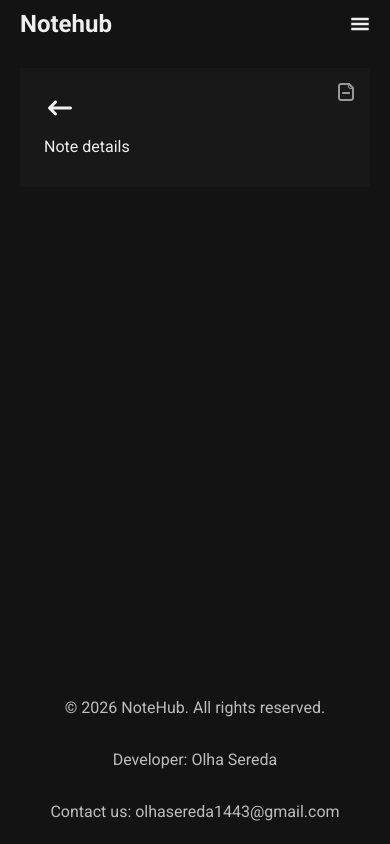
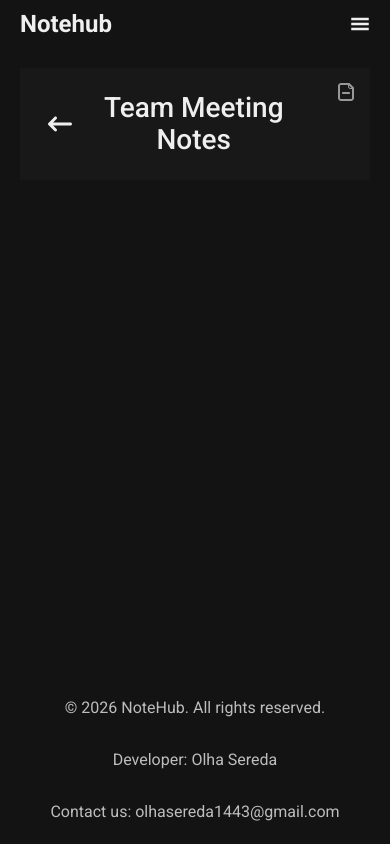
Before and after one commit to hellvita/notehub-helvita, a Next.js app: page /notes/1 in a window 390 px wide. Built offline with nearby package versions, Linux system fonts and the light colour scheme; no server answers.

Commit message:
add styles for the back button and title (mobile)

```diff
--- a/components/NoteDetails/ButtonBack/ButtonBack.tsx
+++ b/components/NoteDetails/ButtonBack/ButtonBack.tsx
@@ -18,7 +18,7 @@
       className="group tablet-big:hidden p-1 cursor-pointer"
     >
       <IconBack
-        className="group-hover:fill-blue-400 transition-colors duration-300 mobile:text-s24"
+        className="group-hover:fill-blue-400 group-hover:scale-90 transition-colors duration-300 mobile:text-s24"
         aria-label="return back"
       />
     </button>
--- a/components/NoteDetails/Note/Note.tsx
+++ b/components/NoteDetails/Note/Note.tsx
@@ -5,8 +5,12 @@
   return (
     <div className="relative bg-black-800 p-6">
       <DeleteButton />
-      <ButtonBack backPath="/notes/filter/all" />
-      <p>Note details</p>
+      <div className="flex gap-x-3 items-center w-full">
+        <ButtonBack backPath="/notes/filter/all" />
+        <h2 className="text-center w-[70%] mobile:text-s28 tablet-big:text-s20 font-medium">
+          Team Meeting Notes
+        </h2>
+      </div>
     </div>
   );
 }
```
